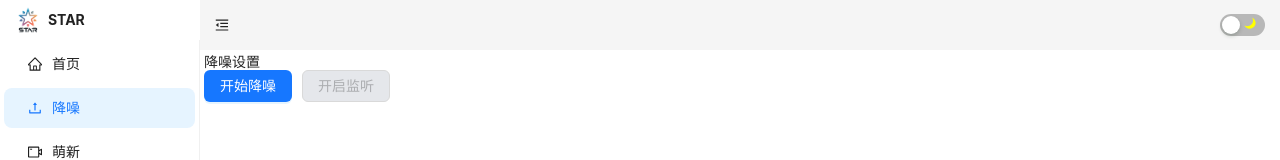
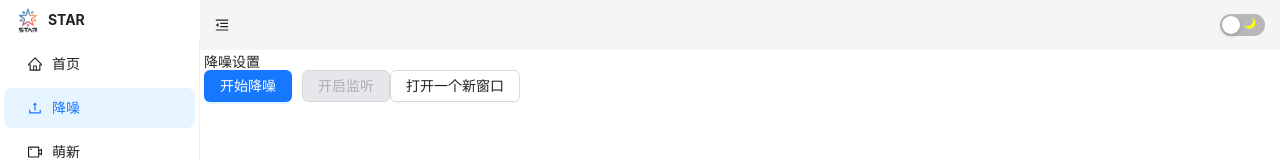
Before and after one commit to xingchennnn/pvz, a Vue app: page / in a window 1280 px wide. Both pictures are taken after a click on the item "降噪". Shown: the top 160 px of the page. Built offline with nearby package versions, Linux system fonts and the light colour scheme.

Commit message:
窗口创建测试

```diff
--- a/src-tauri/capabilities/default.json
+++ b/src-tauri/capabilities/default.json
@@ -6,6 +6,9 @@
   "permissions": [
     "core:default",
     "opener:default",
-    "core:window:allow-set-title"
+    "core:window:allow-set-title",
+    "core:window:allow-create",
+    "core:webview:allow-create-webview-window",
+    "core:window:allow-show"
   ]
 }
--- /dev/null
+++ b/src/views/cpal/detail.vue
@@ -0,0 +1,13 @@
+<template>
+    <div>
+        哈哈哈哈哈
+    </div>
+</template>
+
+<script setup lang="ts">
+
+</script>
+
+<style scoped>
+
+</style>
--- a/src/views/cpal/index.vue
+++ b/src/views/cpal/index.vue
@@ -16,11 +16,14 @@
     <a-button v-else @click="openListener(false)" class="ml-10px"
       >关闭监听</a-button
     >
+    <a-button @click="createWindow">打开一个新窗口</a-button>
   </div>
 </template>
 
 <script setup lang="ts">
+import { WebviewWindow } from "@tauri-apps/api/webviewWindow";
 import { invoke } from "@tauri-apps/api/core";
+// import { Window } from "@tauri-apps/api/window";
 import { message } from "ant-design-vue";
 import { ref } from "vue";
 
@@ -59,4 +62,31 @@ const openListener = async (open: boolean) => {
     message.info(res, 1);
   }
 };
+
+/**新窗口 */
+const createWindow = () => {
+  const Window1 = new WebviewWindow("detail", {
+    url: "#/cpal/detail",
+    title: "详情",
+    width: 800,
+    height: 600,
+    center: true,
+    // resizable: true,
+    // alwaysOnTop: true,
+    // transparent: true,
+    // hiddenTitle: true,
+    // maximized: true,
+    // visible: false,
+    // skipTaskbar: false,
+  });
+  Window1.show();
+  Window1.once("tauri://created", () => {
+    console.log("new window created");
+  });
+
+  Window1.once("tauri://error", function (e) {
+    // an error happened creating the window
+    console.error(e);
+  });
+};
 </script>
```
